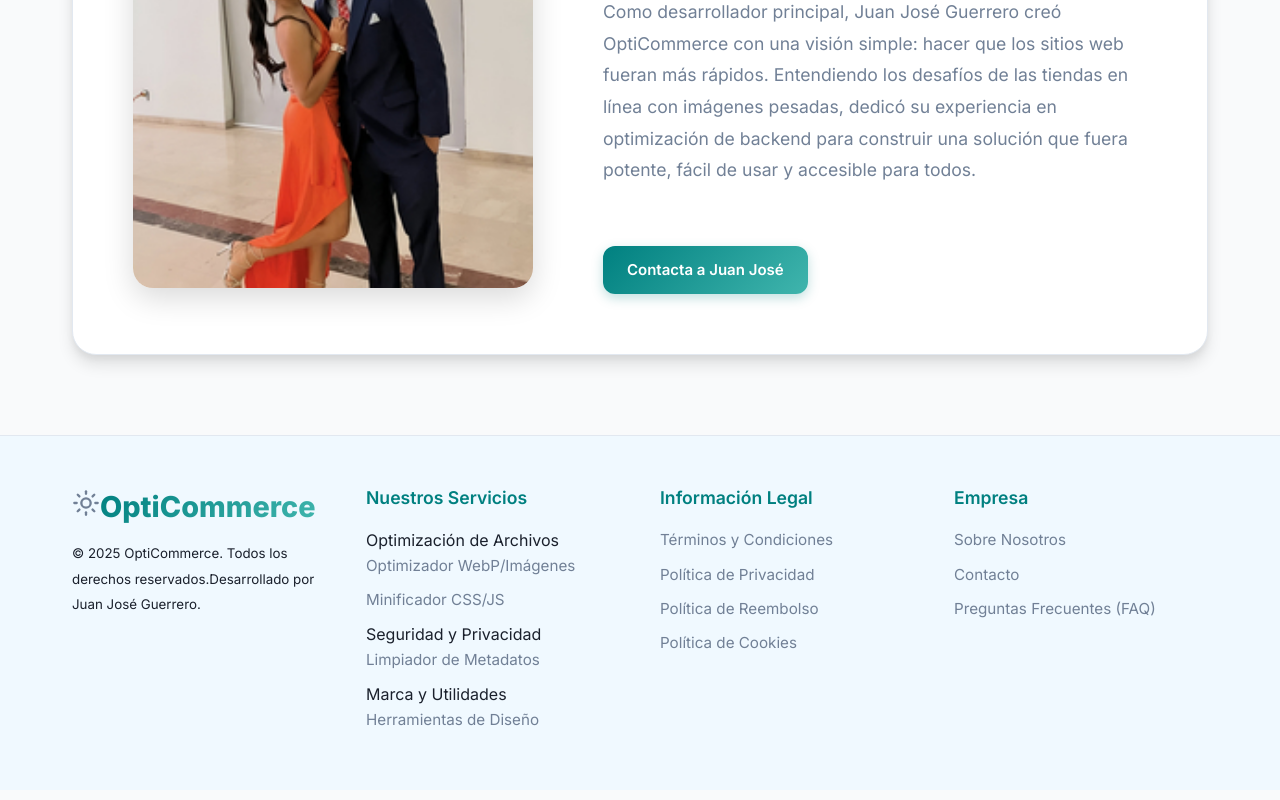
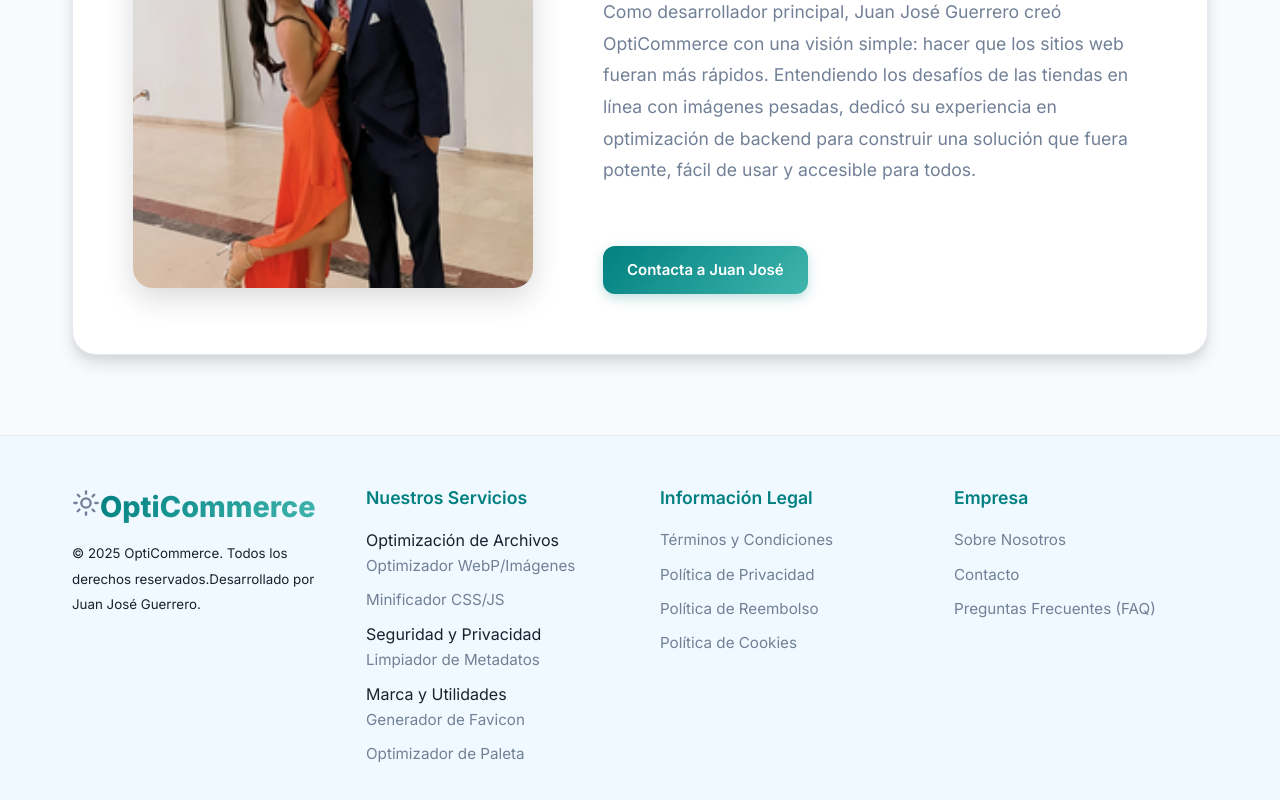
Before and after one commit to Juanjose-ctrl/optimizador-ecommerce, a Next.js app: page /about in a window 1280 px wide. Shown: the part 1014-1814 px from the top of the page. Built offline with nearby package versions, Linux system fonts and the light colour scheme.

Commit message:
NUEVAS fUNCIONES 1.5

```diff
--- a/src/app/components/SharedComponents.js
+++ b/src/app/components/SharedComponents.js
@@ -46,11 +46,17 @@ export const SERVICE_CATEGORIES = [
     icon: Palette,
     services: [
       {
-        name: "Herramientas de Diseño",
-        href: "/design",
-        icon: Palette,
-        description: "Favicon, Paleta de colores y utilidades de marca."
-      },
+      name: "Generador de Favicon",
+      href: "/generador-favicon",
+      icon: Image,
+      description: "Crea un paquete completo de favicons optimizados para tu sitio."
+    },
+    {
+      name: "Optimizador de Paleta",
+      href: "/optimizador-paleta",
+      icon: Palette,
+      description: "Extrae colores clave de tu marca con IA y obtén una paleta HEX."
+    },
       // Puedes añadir más utilidades aquí más adelante
     ]
   },
--- a/src/app/globals.css
+++ b/src/app/globals.css
@@ -2126,7 +2126,7 @@ nav {
 
 .philosophy-grid {
     display: grid;
-    grid-template-columns: repeat(auto-fit, minmax(320px, 1fr));
+    grid-template-columns: repeat(3, 1fr); /* FORZAR 3 columnas exactas */
     gap: 40px;
     max-width: 1200px;
     margin: 0 auto;
@@ -2261,7 +2261,8 @@ nav {
 .founder-text {
     display: flex;
     flex-direction: column;
-    justify-content: center;
+    justify-content: flex-start; /* CAMBIADO de center */
+    padding-top: 0; /* Asegura que empiece desde arriba */
 }
 
 .founder-text h3 {
@@ -2302,10 +2303,17 @@ nav {
     }
 }
 
+@media (max-width: 1024px) {
+    .philosophy-grid {
+        grid-template-columns: repeat(3, 1fr); /* Mantener 3 */
+        gap: 30px;
+    }
+}
+
 @media (max-width: 768px) {
     .philosophy-grid {
-        grid-template-columns: 1fr;
-        gap: 30px;
+        grid-template-columns: 1fr; /* Solo en móvil pasa a 1 columna */
+        gap: 25px;
     }
 
     .founder-bio {
```
